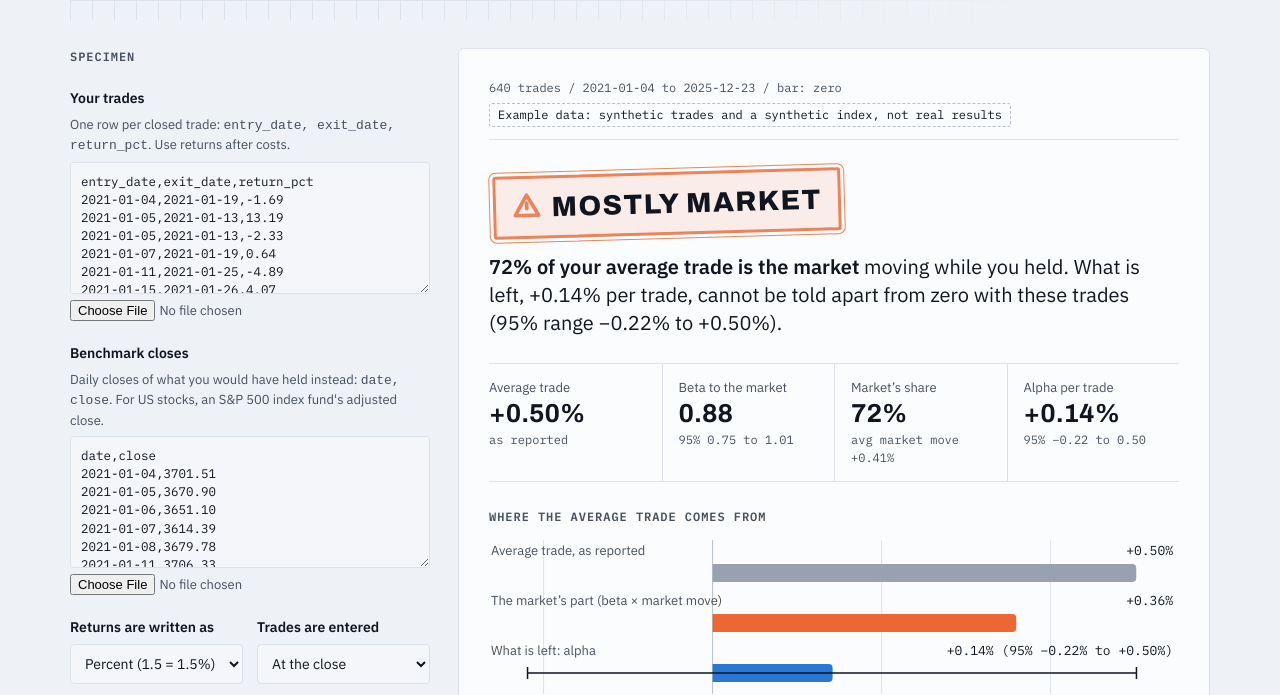
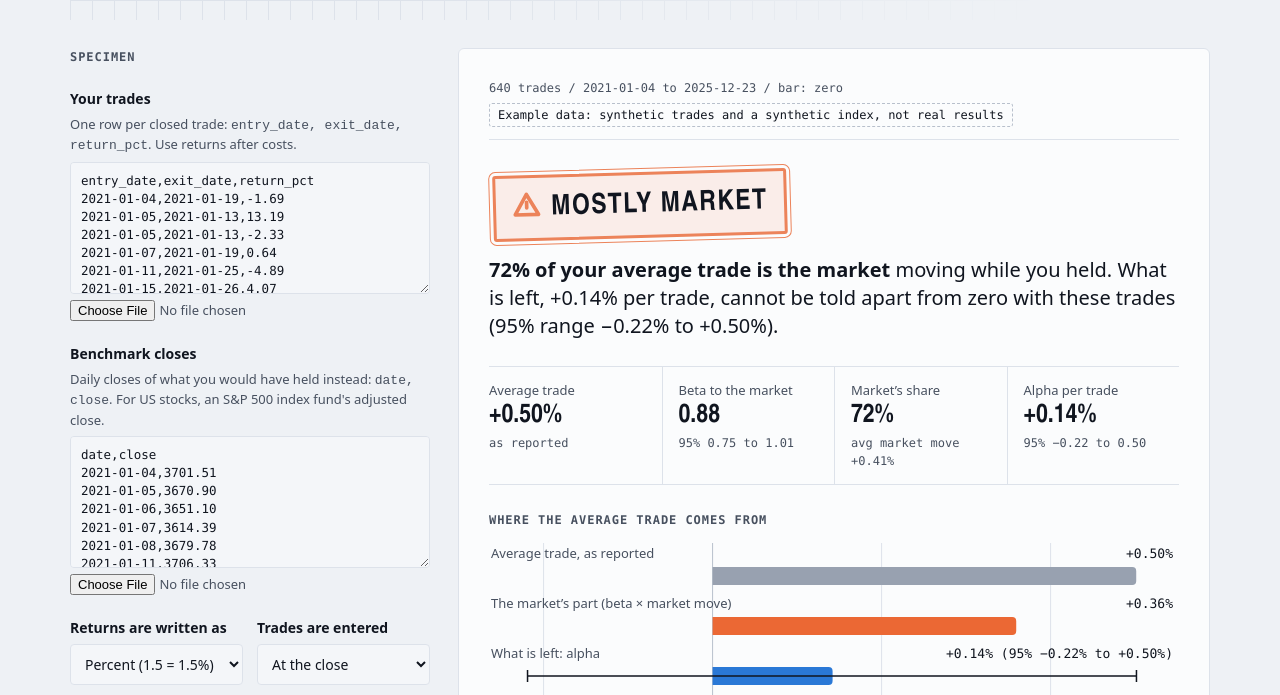
Before and after one commit to PTL26/paper-trail-lab, a plain HTML site: page site/lie-detector/index.html in a window 1280 px wide. Shown: the part 226-921 px from the top of the page. Drawn offline with Linux system fonts and the light colour scheme.

Commit message:
fix(lie-detector): system fonts, no third-party requests
Drop the Google Fonts stylesheet so visitor IPs are not sent to Google; add
no-referrer. New test: no page in the built site loads a third-party resource.

Co-Authored-By: Claude Opus 5.5 <noreply@anthropic.com>

```diff
--- a/site/lie-detector/index.html
+++ b/site/lie-detector/index.html
@@ -5,7 +5,7 @@
 <meta name="viewport" content="width=device-width, initial-scale=1, viewport-fit=cover">
 <meta name="description" content="Paste your trades and a benchmark to see how much of a backtest's edge is just the market. Runs in your browser.">
 <title>Backtest Lie Detector</title>
-<link rel="stylesheet" href="https://fonts.googleapis.com/css2?family=Archivo:wdth,wght@100..125,600..900&family=IBM+Plex+Mono:wght@400;500;600&family=IBM+Plex+Sans:wght@400;500;600&display=swap">
+<meta name="referrer" content="no-referrer">
 <style>
 body{margin:0}img{max-width:100%}[hidden]{display:none!important}
 /* Layout: a lab bench. Left, the specimen tray (inputs, flat, quiet). Right, one report sheet
@@ -26,9 +26,9 @@ body{margin:0}img{max-width:100%}[hidden]{display:none!important}
   --warn: #fab219;
   --serious: #ec835a;
   --crit: #d03b3b;
-  --display: "Archivo", "Arial Narrow", "Helvetica Neue", Arial, sans-serif;
-  --body: "IBM Plex Sans", system-ui, -apple-system, "Segoe UI", sans-serif;
-  --mono: "IBM Plex Mono", ui-monospace, "SF Mono", Menlo, Consolas, monospace;
+  --display: "Arial Narrow", "Helvetica Neue", Arial, system-ui, sans-serif;
+  --body: system-ui, -apple-system, "Segoe UI", Roboto, "Helvetica Neue", Arial, sans-serif;
+  --mono: ui-monospace, "SF Mono", Menlo, Consolas, "Liberation Mono", monospace;
 }
 @media (prefers-color-scheme: dark) {
   :root:not([data-theme="light"]) {
```
Also changed, not shown: 1 other file.
